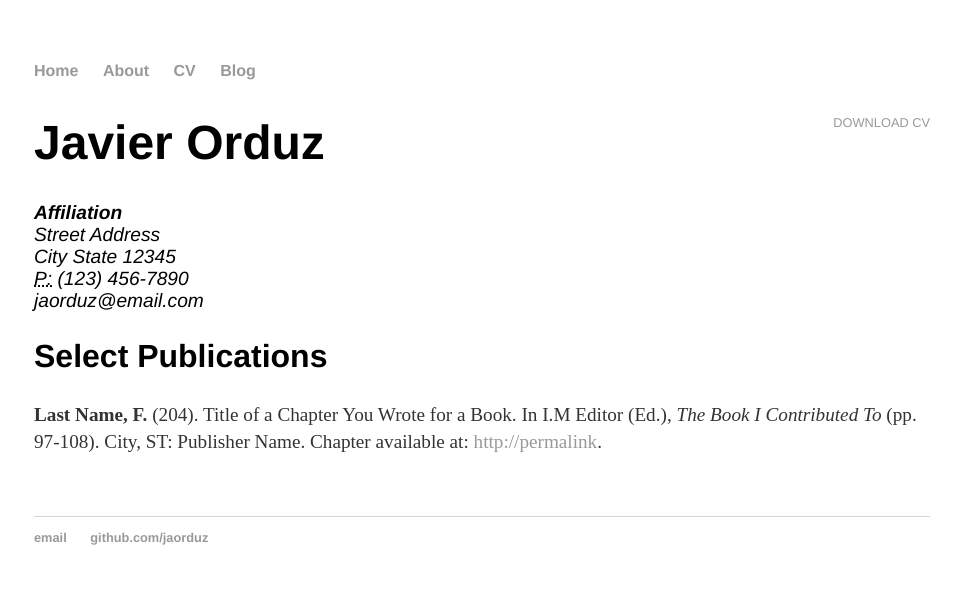
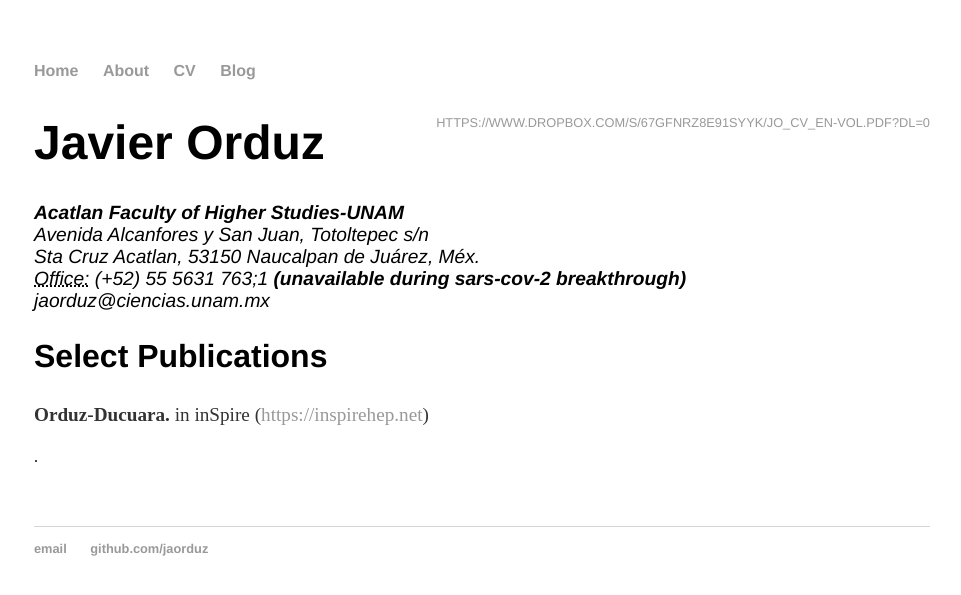
Before and after one commit to jaorduz/jaorduz.github.io, a Jekyll site: the page built from cv/index.html, in a window 1280 px wide. Shown: the top 595 px of the page, without its empty margins (158-1119 px from the left). Built offline with Jekyll 4.4.1, drawn with Linux system fonts in a browser that asks for light colours.

Commit message:
Update index.html

```diff
--- a/cv/index.html
+++ b/cv/index.html
@@ -4,19 +4,21 @@ title: CV of Javier Orduz
 ---
 
 	<div class="cv">
-		<a href="#" class="download" title="Download CV as PDF">Download CV</a>
+		<a href="#" class="download" title="Download CV as PDF">https://www.dropbox.com/s/67gfnrz8e91syyk/JO_CV_En-vOL.pdf?dl=0</a>
 					<h1>Javier Orduz</h1>
 					<address>
-					<strong>Affiliation</strong><br>
-					Street Address<br>
-					City State 12345<br>
-					<abbr title="phone">P:</abbr> (123) 456-7890<br>
-					<span class="obfuscate">jaorduz@email.com</span>
+					<strong>Acatlan Faculty of Higher Studies-UNAM</strong><br>
+					Avenida Alcanfores y San Juan, Totoltepec s/n<br>
+					Sta Cruz Acatlan, 53150 Naucalpan de Juárez, Méx.<br>
+					<abbr title="phone">Office:</abbr> (+52) 55 5631 763;1 <strong>(unavailable during sars-cov-2 breakthrough)</strong><br>
+					<span class="obfuscate">jaorduz@ciencias.unam.mx</span>
 					</address>
 
 					<h2>Select Publications</h2>
 
-					<p><strong>Last Name, F.</strong> (204). Title of a Chapter You Wrote for a Book. In I.M Editor (Ed.), <em>The Book I Contributed To</em> (pp. 97-108). City, ST: Publisher Name. Chapter available at: <a href="#">http://permalink</a>.
+					<p>
+						<strong>Orduz-Ducuara.</strong> in inSpire (<a href="#">https://inspirehep.net</a>)
+					</p>.
 
 
 	</div>
```
